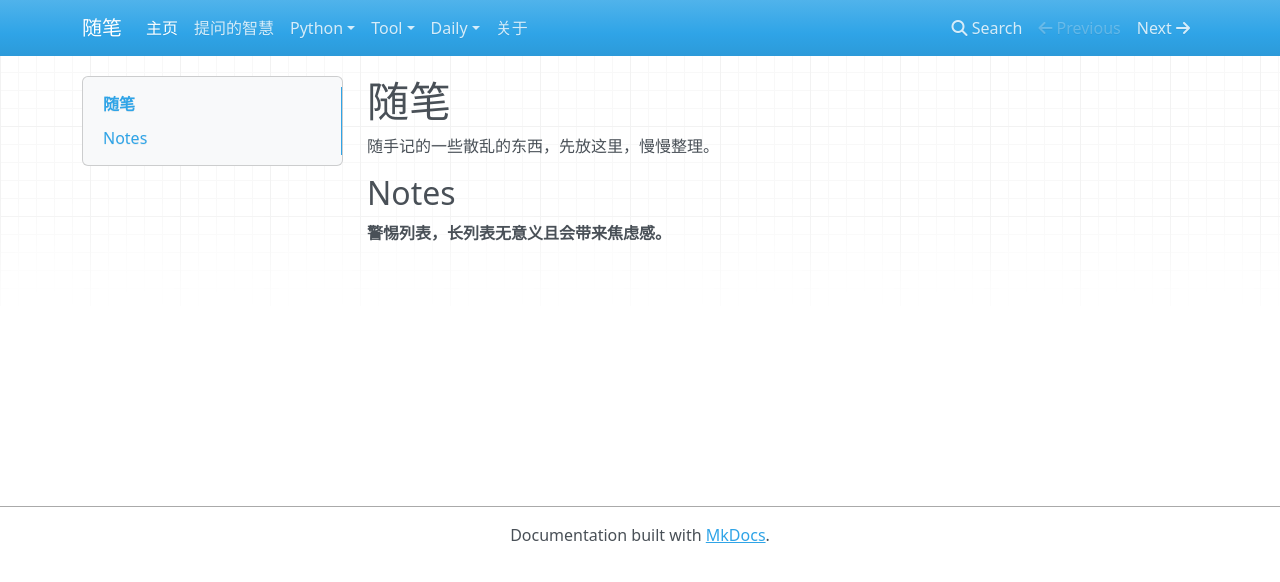
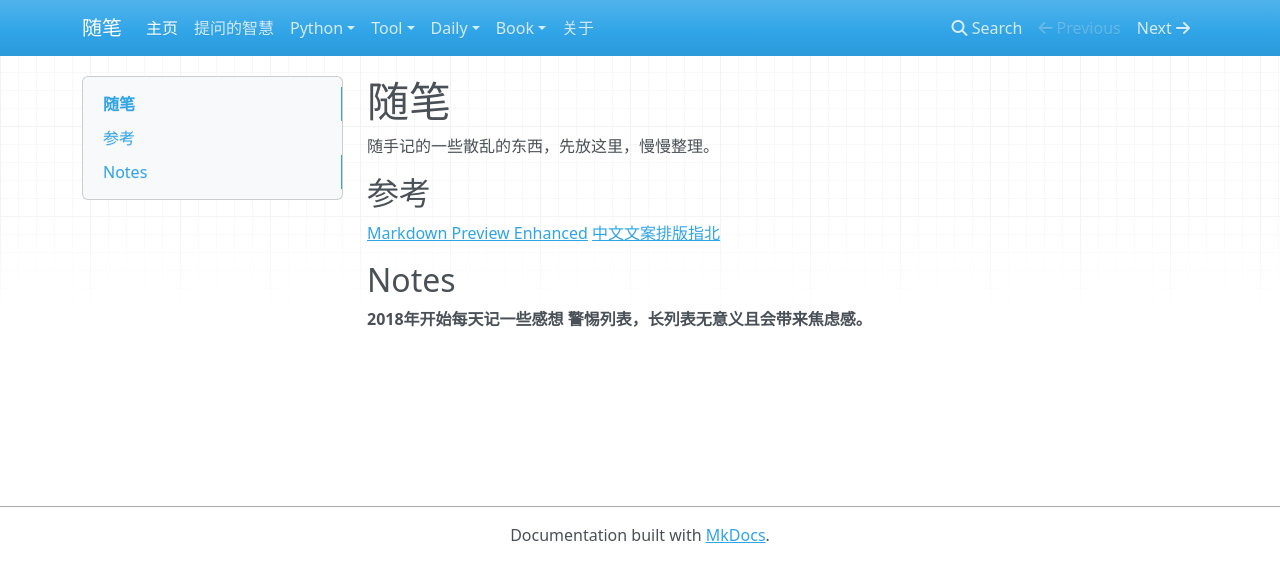
Before and after one commit to East196/notebook, an MkDocs documentation site: the page built from docs/index.md, in a window 1280 px wide. Shown: the top 582 px of the page. Built offline with MkDocs 1.6.1, drawn with Linux system fonts in a browser that asks for light colours; nearby versions of some CDN libraries; old or Windows-style settings are respelled for this version of MkDocs.

Commit message:
clean and build

```diff
--- a/docs/index.md
+++ b/docs/index.md
@@ -2,6 +2,11 @@
 
 随手记的一些散乱的东西，先放这里，慢慢整理。
 
+## 参考
+[Markdown Preview Enhanced](https://shd101wyy.github.io/markdown-preview-enhanced/#/zh-cn/)
+[中文文案排版指北](https://github.com/sparanoid/chinese-copywriting-guidelines)
+
+
 ## Notes
-
+**2018年开始每天记一些感想**
 **警惕列表，长列表无意义且会带来焦虑感。**
--- a/mkdocs.yml
+++ b/mkdocs.yml
@@ -14,5 +14,7 @@ pages:
 - Daily:
   - review2017: "daily/review2017.md"
   - plan2018: "daily/plan2018.md"
+- Book:
+  - how_to_read_a_book: "book/how_to_read_a_book.md"
 - 关于: "about.md"
 #theme: readthedocs
```
